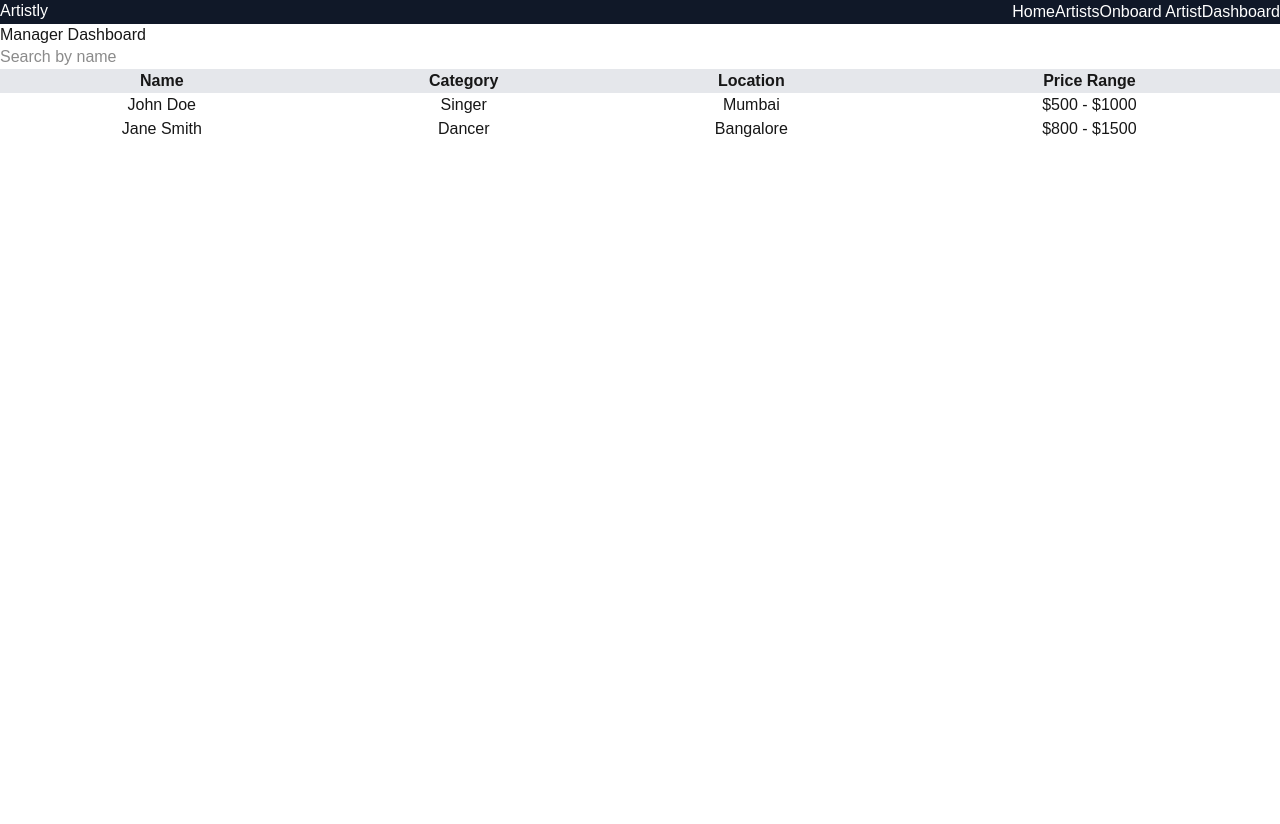
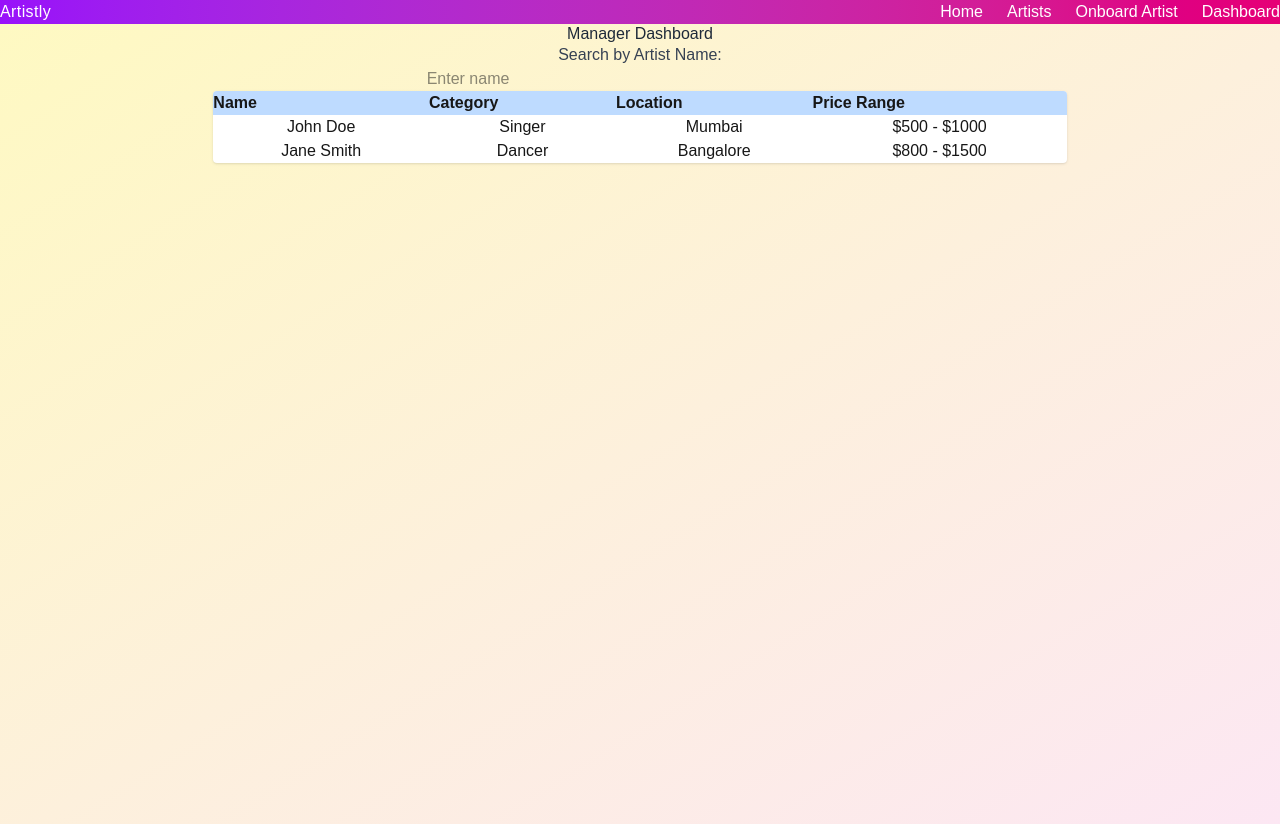
Before and after one commit to shodhan777/artistly, a Next.js app: page /dashboard in a window 1280 px wide. Built offline with nearby package versions, Linux system fonts and the light colour scheme.

Commit message:
style: enhance UI components with improved layouts and styles across the application

```diff
--- a/app/artists/page.tsx
+++ b/app/artists/page.tsx
@@ -19,10 +19,13 @@ export default function ArtistListing() {
   });
 
   return (
-    <section className="p-4">
-      <h1 className="text-2xl font-bold mb-4">Our Artists</h1>
+    <section className="p-8 min-h-screen bg-gradient-to-br from-blue-100 to-purple-100">
+      <div className="max-w-7xl mx-auto space-y-8">
+        {/* Page Title */}
+        <h1 className="text-4xl font-bold text-center text-gray-800">Our Artists</h1>
 
-      {/* FilterBlock */}
+        {/* Filter Section */}
+        <div className="max-w-xl mx-auto ">
           <FilterBlock
             categories={categories}
             selectedCategory={selectedCategory}
@@ -30,17 +33,29 @@ export default function ArtistListing() {
             location={location}
             setLocation={setLocation}
           />
+        </div>
 
         {/* Artist Grid */}
-      <div className="grid grid-cols-1 md:grid-cols-2 lg:grid-cols-3">
+        <div className="grid grid-cols-1 sm:grid-cols-2 lg:grid-cols-3 gap-8">
           {filteredArtists.map((artist) => (
-          <div key={artist.id} className="border m-2 p-4">
-            <h2 className="text-lg font-semibold">{artist.name}</h2>
-            <p>Category: {artist.category}</p>
-            <p>Location: {artist.location}</p>
-            <p>Price Range: {artist.priceRange}</p>
+            <div
+              key={artist.id}
+              className="border rounded p-6 shadow bg-amber-300 hover:shadow-lg transition flex flex-col justify-between"
+            >
+              <h2 className="text-xl font-semibold mb-4 text-purple-700">{artist.name}</h2>
+              <div className="space-y-1 text-gray-700">
+                <p><span className="font-medium">Category:</span> {artist.category}</p>
+                <p><span className="font-medium">Location:</span> {artist.location}</p>
+                <p><span className="font-medium">Price Range:</span> {artist.priceRange}</p>
+              </div>
             </div>
           ))}
+        </div>
+
+        {/* No Results Message */}
+        {filteredArtists.length === 0 && (
+          <p className="text-center text-gray-600 mt-8">No artists found matching your criteria.</p>
+        )}
       </div>
     </section>
   );
--- a/app/dashboard/page.tsx
+++ b/app/dashboard/page.tsx
@@ -11,19 +11,29 @@ export default function Dashboard() {
   );
 
   return (
-    <section className="p-4">
-      <h1 className="text-2xl font-bold mb-4">Manager Dashboard</h1>
+    <section className="min-h-screen bg-gradient-to-br from-yellow-100 to-pink-100 p-6">
+      <div className="w-full max-w-screen-xl mx-auto">
+        <h1 className="text-3xl font-bold mb-6 text-center text-gray-800">Manager Dashboard</h1>
 
-      {/* Search Bar */}
+        {/* Search Bar with Label */}
+        <div className="flex flex-col items-center mb-6">
+          <label className="mb-2 font-medium text-gray-700">Search by Artist Name:</label>
           <input
             type="text"
-        placeholder="Search by name"
+            placeholder="Enter name"
             value={search}
             onChange={(e) => setSearch(e.target.value)}
-        className="border px-2 py-1 mb-4 w-full md:w-1/3"
+            className="border bg-blue-100 px-4 py-2 w-full sm:w-1/2 md:w-1/3 rounded focus:outline-none focus:ring-2 focus:ring-blue-400"
           />
+        </div>
 
+        {/* Centered Table */}
+        <div className="flex justify-center">
+          <div className="w-full sm:w-11/12 md:w-10/12 lg:w-8/12">
             <Table data={filteredArtists} />
+          </div>
+        </div>
+      </div>
     </section>
   );
 }
--- a/app/page.tsx
+++ b/app/page.tsx
@@ -3,23 +3,49 @@ import categories from "../data/categories.json";
 
 export default function Home() {
   return (
-    <section className="text-center p-4">
-      {/* Hero Section */}
-      <h1 className="text-3xl font-bold">Welcome to Artistly</h1>
-      <p className="mt-2">Find and book talented artists for your events.</p>
+    <section className="text-center p-6 min-h-screen bg-gradient-to-br from-purple-100 to-pink-100">
+
+      {/* Introduction */}
+      <h1 className="text-3xl font-bold mb-2">Welcome to Artistly</h1>
+      <p className="text-gray-700 mb-4">Find and book talented artists for your events.</p>
 
       <Link
         href="/artists"
-        className="inline-block mt-4 bg-blue-600 text-white px-4 py-2 rounded"
+        className="inline-block bg-blue-600 text-white px-5 py-2 rounded hover:bg-blue-700 transition"
       >
         Explore Artists
       </Link>
 
-      {/* Category Cards */}
-      <div className="grid grid-cols-2 md:grid-cols-4 mt-6">
-        {categories.map((category) => (
-          <div key={category} className="border m-2 p-2">
-            <h2 className="text-lg font-medium">{category}</h2>
+      {/* Space below button */}
+      <div className="h-8"></div>
+
+      {/* About Section */}
+      <div className="max-w-max mx-auto bg-white p-6 rounded shadow mb-10">
+        <h2 className="text-2xl font-bold mb-2">Why Choose Artistly?</h2>
+        <p className="text-gray-700">
+          Artistly makes it simple to discover and book talented performers for your events.
+          Whether you're planning a wedding, corporate event, or private party,
+          we connect you with verified artists from singers to DJs and more.
+          Enjoy a stress-free booking experience with our carefully curated artist listings.
+        </p>
+      </div>
+
+      {/* Category Overview */}
+      <div className="grid grid-cols-2 sm:grid-cols-3 md:grid-cols-4 gap-4">
+        {categories.map((category, index) => (
+          <div
+            key={category}
+            className={`p-6 h-48 flex items-center justify-center rounded shadow hover:shadow-lg transition text-white font-semibold ${
+              index % 4 === 0
+                ? "bg-pink-500"
+                : index % 4 === 1
+                ? "bg-purple-500"
+                : index % 4 === 2
+                ? "bg-yellow-500"
+                : "bg-green-500"
+            }`}
+          >
+            <h2 className="text-lg">{category}</h2>
           </div>
         ))}
       </div>
--- a/components/FilterBlock.tsx
+++ b/components/FilterBlock.tsx
@@ -14,16 +14,16 @@ export default function FilterBlock({
   setLocation,
 }: FilterBlockProps) {
   return (
-    <div className="border p-4 mb-4">
-      <h2 className="text-lg font-semibold mb-2">Filter Artists</h2>
+    <div className="bg-white p-4 mb-6 rounded shadow">
+      <h2 className="text-lg font-semibold mb-4">Filter Artists</h2>
 
       {/* Category Filter */}
-      <div className="mb-2">
-        <label className="block mb-1">Category:</label>
+      <div className="mb-4">
+        <label className="block mb-1 font-medium">Category:</label>
         <select
           value={selectedCategory}
           onChange={(e) => setSelectedCategory(e.target.value)}
-          className="border px-2 py-1"
+          className="border px-3 py-2 w-full rounded focus:outline-none focus:ring-2 focus:ring-blue-300"
         >
           <option value="">All</option>
           {categories.map((cat) => (
@@ -36,13 +36,13 @@ export default function FilterBlock({
 
       {/* Location Filter */}
       <div>
-        <label className="block mb-1">Location:</label>
+        <label className="block mb-1 font-medium">Location:</label>
         <input
           type="text"
           value={location}
           onChange={(e) => setLocation(e.target.value)}
           placeholder="Enter location"
-          className="border px-2 py-1 w-full"
+          className="border px-3 py-2 w-full rounded focus:outline-none focus:ring-2 focus:ring-blue-300"
         />
       </div>
     </div>
--- a/components/Header.tsx
+++ b/components/Header.tsx
@@ -2,13 +2,14 @@ import Link from "next/link";
 
 export default function Header() {
   return (
-    <header className="bg-gray-900 text-white p-4 flex justify-between">
-      <h1 className="text-xl font-bold">Artistly</h1>
-      <nav className="space-x-4">
-        <Link href="/">Home</Link>
-        <Link href="/artists">Artists</Link>
-        <Link href="/onboard">Onboard Artist</Link>
-        <Link href="/dashboard">Dashboard</Link>
+    <header className="bg-gradient-to-r from-purple-600 to-pink-600 text-white px-6 py-4 flex items-center justify-between">
+      <h1 className="text-2xl font-bold tracking-wide">Artistly</h1>
+
+      <nav className="flex gap-6">
+        <Link href="/" className="hover:text-gray-200 transition">Home</Link>
+        <Link href="/artists" className="hover:text-gray-200 transition">Artists</Link>
+        <Link href="/onboard" className="hover:text-gray-200 transition">Onboard Artist</Link>
+        <Link href="/dashboard" className="hover:text-gray-200 transition">Dashboard</Link>
       </nav>
     </header>
   );
--- a/components/Table.tsx
+++ b/components/Table.tsx
@@ -12,25 +12,27 @@ interface TableProps {
 
 export default function Table({ data }: TableProps) {
   return (
+    <div className="overflow-x-auto shadow rounded bg-white">
       <table className="table-auto border-collapse w-full">
         <thead>
-        <tr className="bg-gray-200">
-          <th className="border p-2">Name</th>
-          <th className="border p-2">Category</th>
-          <th className="border p-2">Location</th>
-          <th className="border p-2">Price Range</th>
+          <tr className="bg-blue-200 text-left">
+            <th className="border px-4 py-2">Name</th>
+            <th className="border px-4 py-2">Category</th>
+            <th className="border px-4 py-2">Location</th>
+            <th className="border px-4 py-2">Price Range</th>
           </tr>
         </thead>
         <tbody>
           {data.map((artist) => (
-          <tr key={artist.id} className="text-center">
-            <td className="border p-2">{artist.name}</td>
-            <td className="border p-2">{artist.category}</td>
-            <td className="border p-2">{artist.location}</td>
-            <td className="border p-2">{artist.priceRange}</td>
+            <tr key={artist.id} className="hover:bg-blue-50 text-center">
+              <td className="border px-4 py-2">{artist.name}</td>
+              <td className="border px-4 py-2">{artist.category}</td>
+              <td className="border px-4 py-2">{artist.location}</td>
+              <td className="border px-4 py-2">{artist.priceRange}</td>
             </tr>
           ))}
         </tbody>
       </table>
+    </div>
   );
 }
```
Also changed, not shown: app/onboard/page.tsx (+20 -11 lines). Lines whose indentation alone changed are shown as unchanged.
